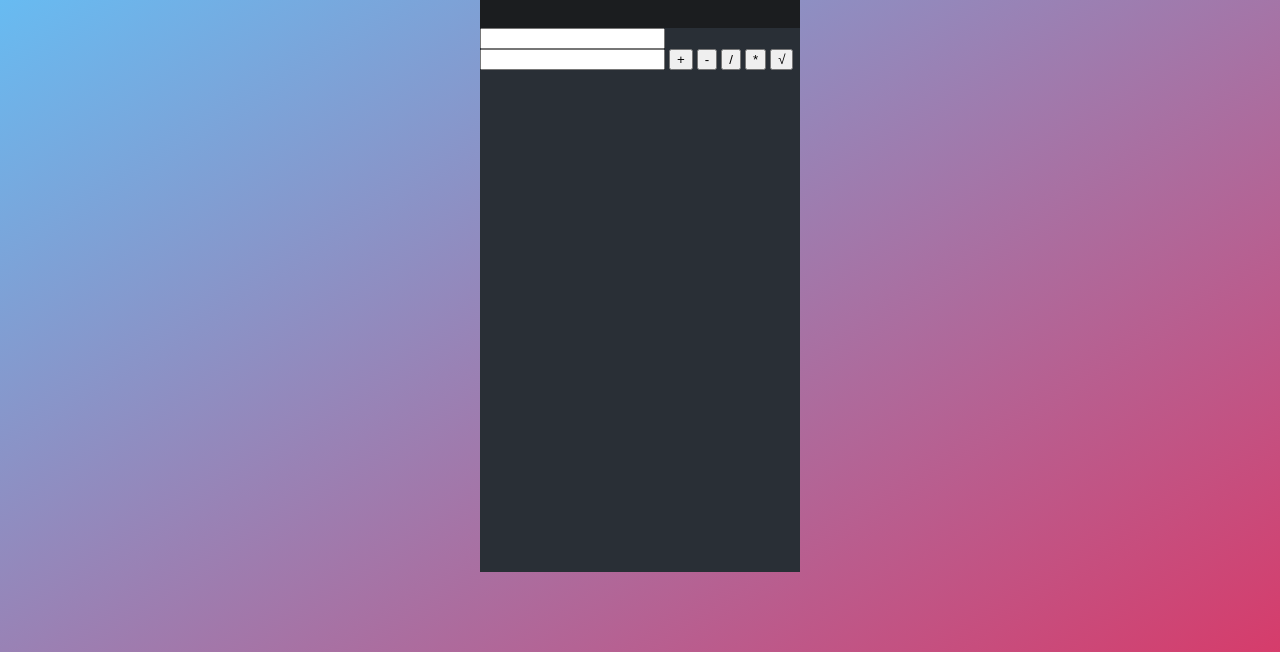
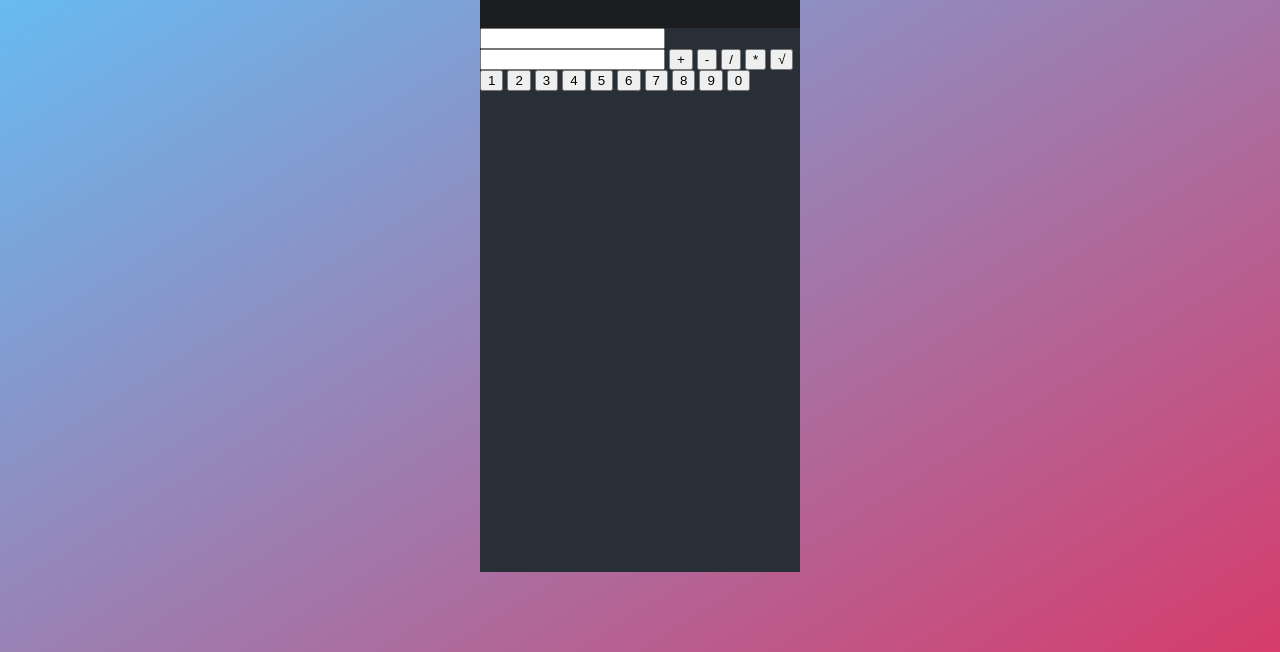
Before and after one commit to nicoly026/calculadora, a plain HTML site: page index.html in a window 1280 px wide. Shown: the part 148-800 px from the top of the page. Drawn offline with Linux system fonts and the light colour scheme.

Commit message:
criamos button

```diff
--- a/index.html
+++ b/index.html
@@ -19,6 +19,16 @@
           <button id="button3">/</button>
           <button id="button4">*</button>
           <button id="button5">√</button>
+          <button>1</button>
+          <button>2</button>
+          <button>3</button>
+          <button>4</button>
+          <button>5</button>
+          <button>6</button>
+          <button>7</button>
+          <button>8</button>
+          <button>9</button>
+          <button>0</button>
         </div>
       </div>
     </div>
```
